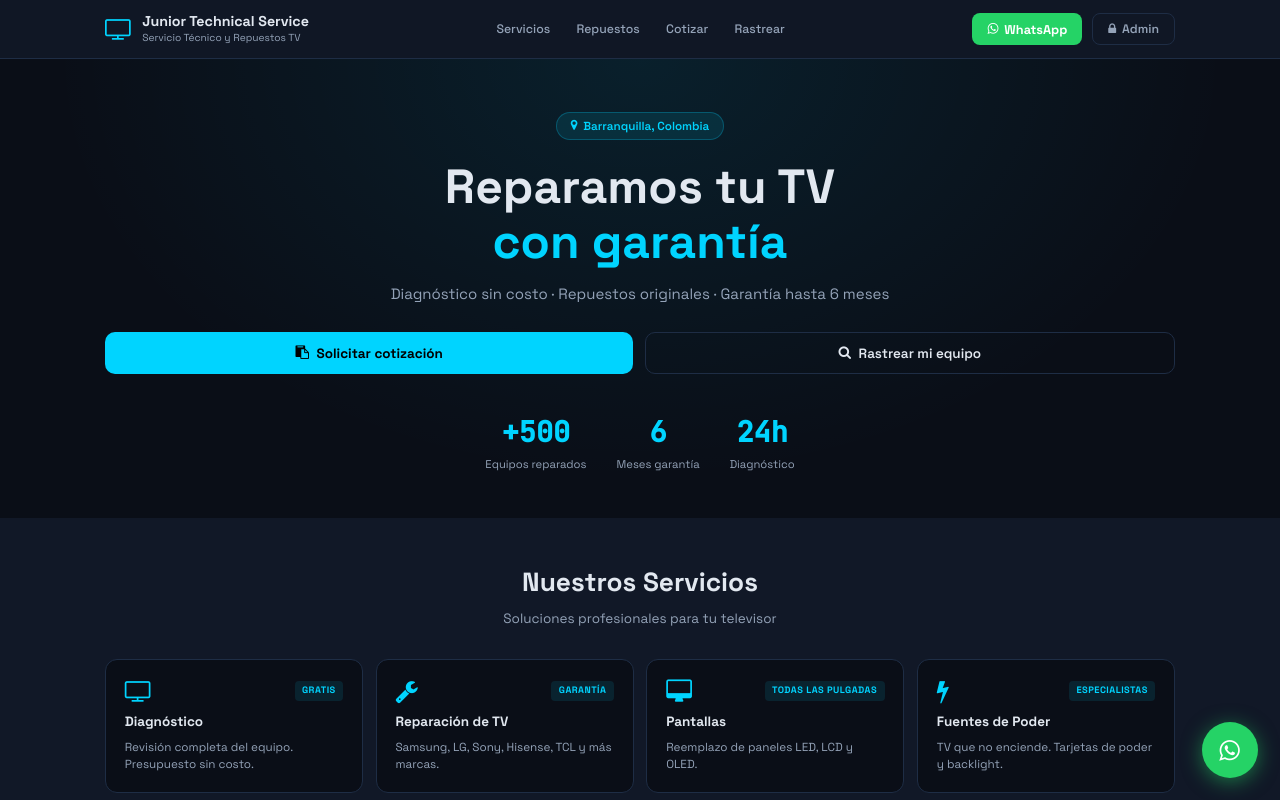
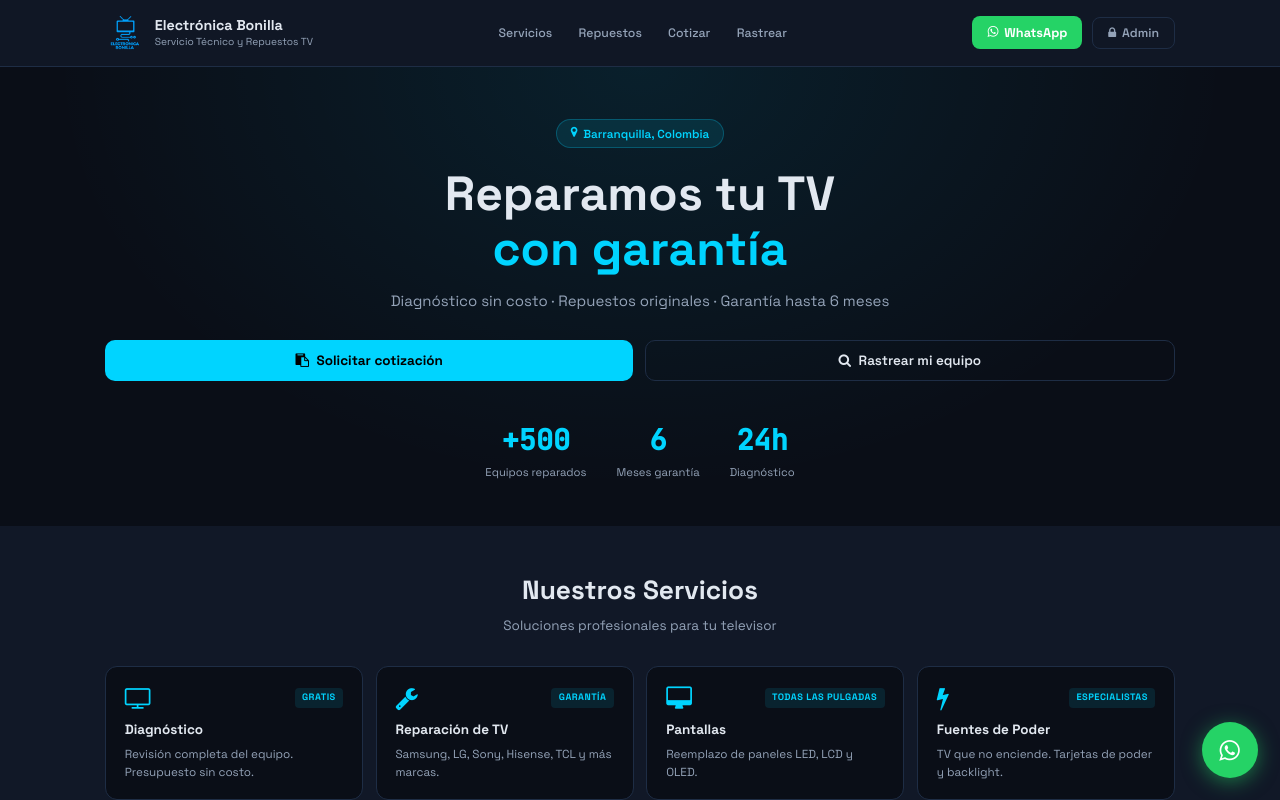
Before and after one commit to Sbaussa/electronicabonilla, a React (Vite) app: page /landing in a window 1280 px wide. Shown: the top 800 px of the page. Built offline with nearby package versions, Linux system fonts and the light colour scheme; no server answers.

Commit message:
fix logo path

```diff
--- a/src/components/common/Sidebar.jsx
+++ b/src/components/common/Sidebar.jsx
@@ -34,7 +34,7 @@ export default function Sidebar() {
           <span className="hamburger-icon">☰</span>
         </button>
         <div className="mobile-topbar-brand">
-          <img src="/electronicabonilla.png" alt="Logo" className="mobile-topbar-logo" />
+          <img src="/logo.png" alt="Logo" className="mobile-topbar-logo" />
           <span>Electrónica Bonilla</span>
         </div>
         <div style={{ width: 36 }} />
@@ -46,7 +46,7 @@ export default function Sidebar() {
       {/* Sidebar */}
       <aside className={`sidebar${open ? ' open' : ''}`}>
         <div className="sidebar-logo">
-          <img src="/electronicabonilla.png" alt="Electrónica Bonilla" className="sidebar-logo-img" />
+          <img src="/logo.png" alt="Electrónica Bonilla" className="sidebar-logo-img" />
           <div>
             <div className="logo-name">Electrónica</div>
             <div className="logo-sub">Bonilla</div>
@@ -78,7 +78,7 @@ export default function Sidebar() {
           <div className="nav-section-label mt-2">Portal</div>
           <NavLink to="/landing" className="nav-item nav-item-landing" onClick={closeMobile}>
             <span className="nav-icon">🌐</span>
-            <span>Landing Page</span>
+            <span>Sitio Web</span>
             <span className="nav-badge">Público</span>
           </NavLink>
         </nav>
--- a/src/pages/Landing.jsx
+++ b/src/pages/Landing.jsx
@@ -269,9 +269,9 @@ export default function Landing() {
       <header className="landing-header">
         <div className="landing-container lh-inner">
           <div className="landing-brand">
-            <i className="fa fa-television landing-brand-icon"></i>
+            <img src="/logo.png" alt="Logo" style={{ width: 40, height: 40, borderRadius: 6 }} />
             <div>
-              <div className="landing-brand-name">Junior Technical Service</div>
+              <div className="landing-brand-name">Electrónica Bonilla</div>
               <div className="landing-brand-sub">Servicio Técnico y Repuestos TV</div>
             </div>
           </div>
@@ -615,7 +615,7 @@ export default function Landing() {
           <div className="footer-grid">
             <div>
               <div className="footer-brand">
-                <i className="fa fa-television"></i> Junior Technical Service
+                <img src="/logo.png" alt="Logo" style={{ width: 24, height: 24, borderRadius: 4, verticalAlign: 'middle' }} /> Electrónica Bonilla
               </div>
               <div className="footer-desc">
                 Servicio técnico especializado en televisores. Barranquilla, Colombia.
@@ -634,7 +634,7 @@ export default function Landing() {
             </div>
           </div>
           <div className="footer-copy">
-            {new Date().getFullYear()} Junior Technical Service — Todos los derechos reservados
+           © {new Date().getFullYear()} Baussa — Todos los derechos reservados
           </div>
         </div>
       </footer>
--- a/src/pages/Login.jsx
+++ b/src/pages/Login.jsx
@@ -31,7 +31,7 @@ export default function Login() {
       </div>
       <div className="login-card">
         <div className="login-logo">
-          <span className="login-icon">📺</span>
+          <img src="/logo.png" alt="Logo" className="login-icon" style={{ width: 70, height: 70, borderRadius: 12 }} />
           <h1>Electrónica<br/>Bonilla</h1>
           <p>Sistema POS & Taller Técnico</p>
         </div>
```
